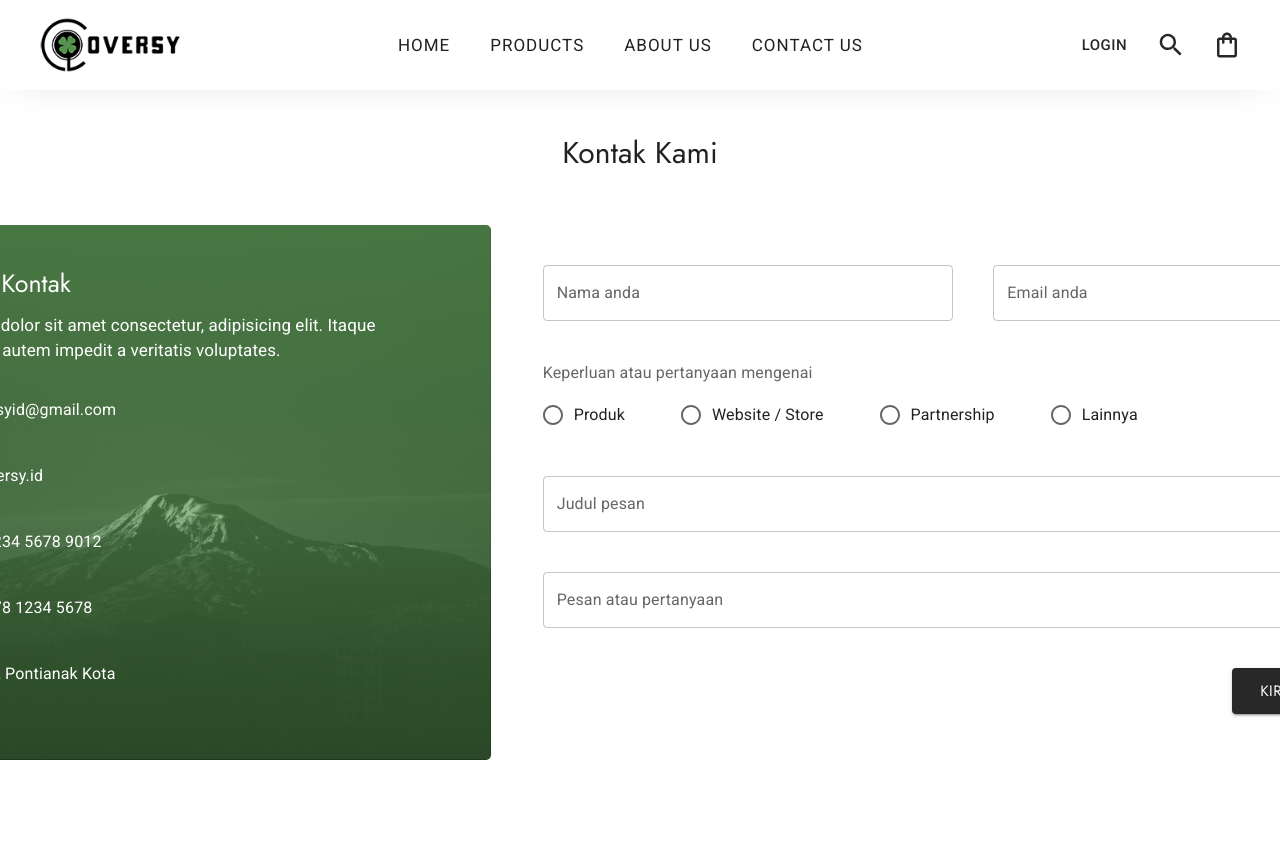
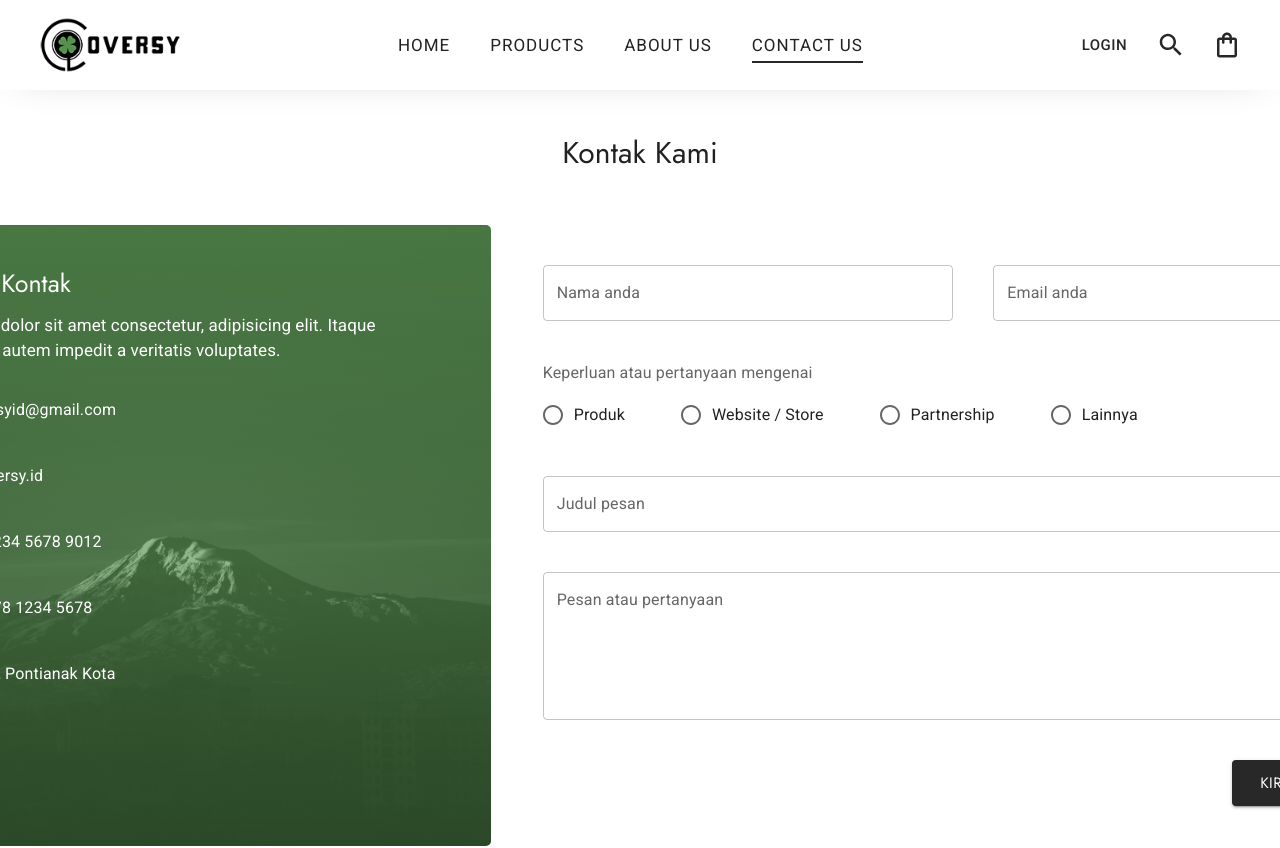
Before and after one commit to ericpeweh/cloversy-store-web, a Next.js app: page /contact-us in a window 1280 px wide. Shown: the top 848 px of the page. Built offline with nearby package versions, Linux system fonts and the light colour scheme.

Commit message:
add multiline options to TextInput & minor fixes

```diff
--- a/components/AboutUs/AboutUs.styles.ts
+++ b/components/AboutUs/AboutUs.styles.ts
@@ -9,7 +9,7 @@ const TitleTextBase = {
 	fontFamily: "var(--font-secondary)"
 };
 
-export const AboutUsContainer = styled("div")({
+export const AboutUsContainer = styled("section")({
 	display: "flex",
 	flexDirection: "column",
 	alignItems: "center"
--- a/components/Navbar/Navbar.tsx
+++ b/components/Navbar/Navbar.tsx
@@ -33,7 +33,7 @@ const navigations = [
 	{ label: "Home", path: "/" },
 	{ label: "Products", path: "/products" },
 	{ label: "About us", path: "/about-us" },
-	{ label: "Contact us", path: "/contact" }
+	{ label: "Contact us", path: "/contact-us" }
 ];
 
 const Navbar = () => {
--- a/components/TextInput/TextInput.tsx
+++ b/components/TextInput/TextInput.tsx
@@ -8,11 +8,30 @@ interface TextInputProps {
 	label: string;
 	id: string;
 	variant?: "outlined" | "standard" | "filled" | undefined;
+	placeholder?: string;
+	multiline?: boolean;
+	rows?: number;
 }
 
-const TextInput = ({ label, id, variant = "outlined" }: TextInputProps) => {
+const TextInput = ({
+	label,
+	id,
+	variant = "outlined",
+	placeholder,
+	multiline,
+	rows
+}: TextInputProps) => {
 	return (
-		<TextInputContainer id={id} label={label} variant={variant} fullWidth></TextInputContainer>
+		<TextInputContainer
+			id={id}
+			label={label}
+			variant={variant}
+			fullWidth
+			placeholder={placeholder}
+			autoComplete="off"
+			multiline={multiline}
+			rows={rows}
+		/>
 	);
 };
 
```
